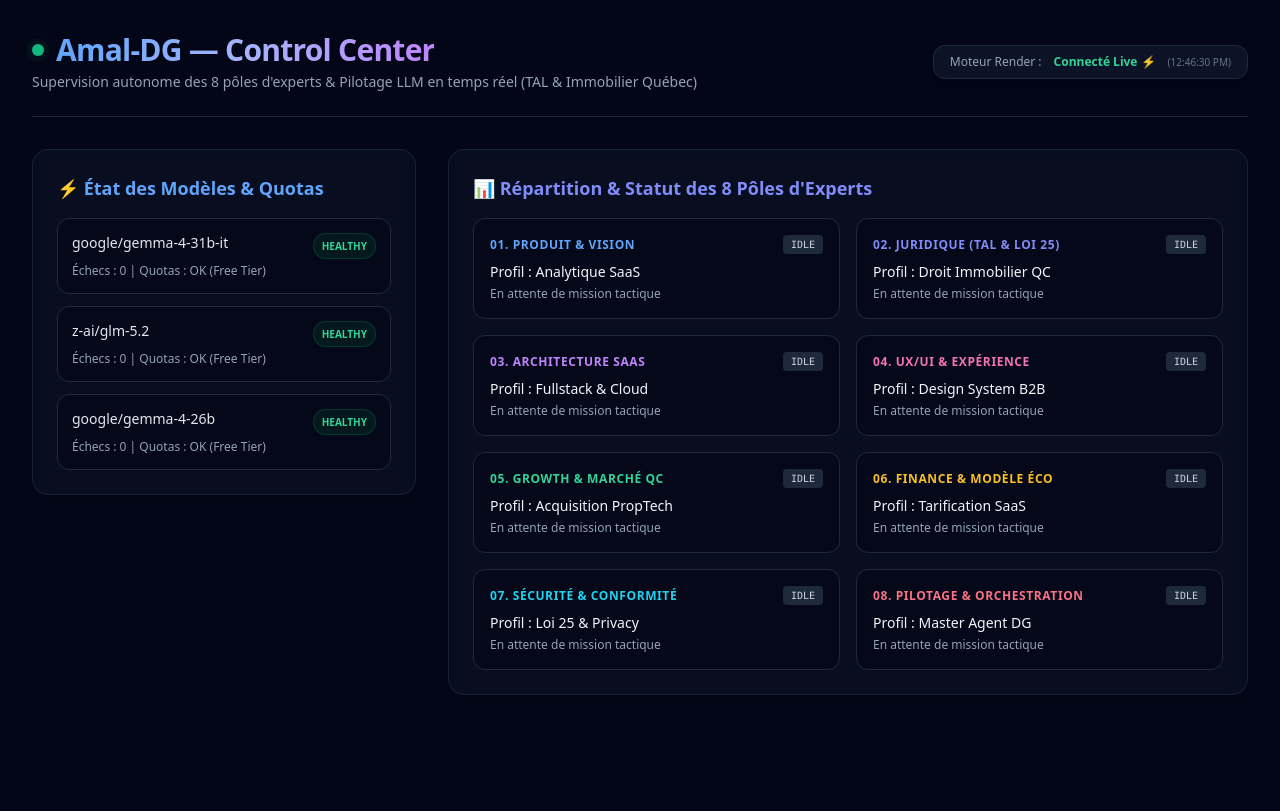
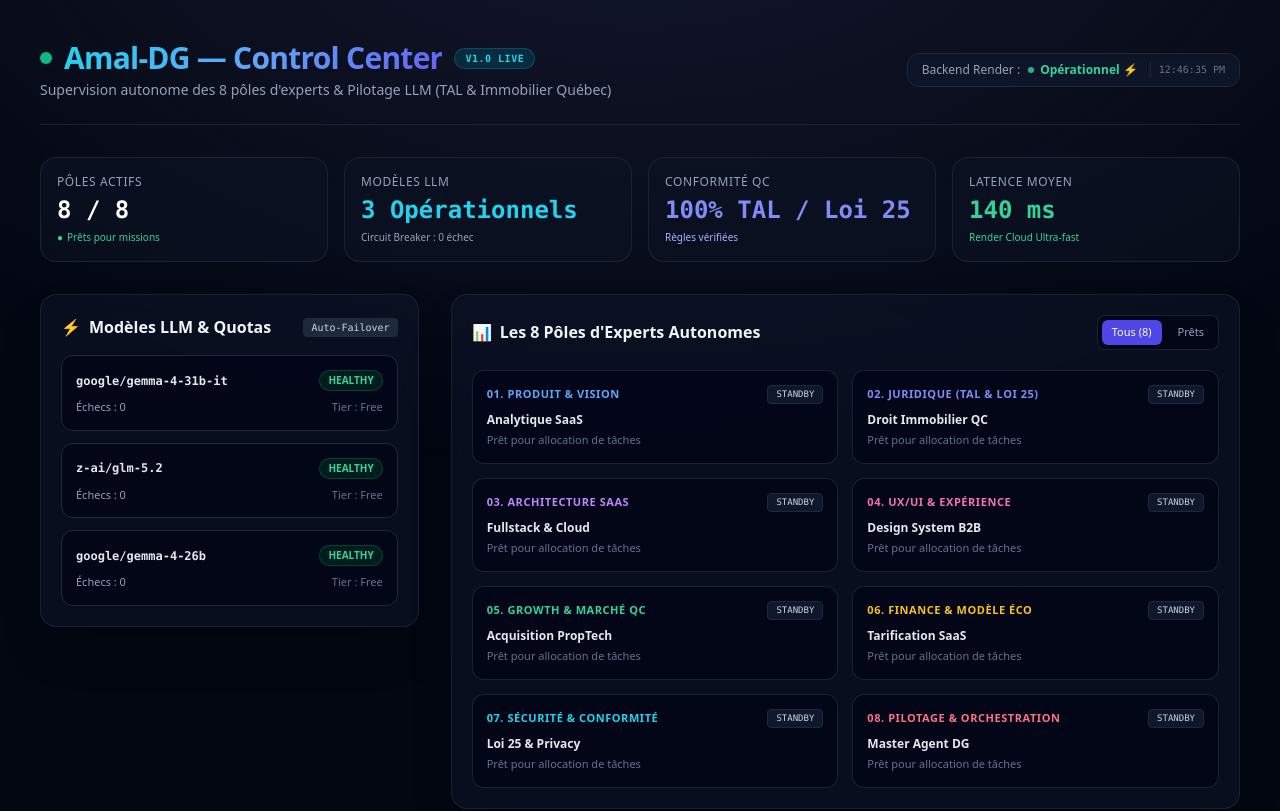
Before and after one commit to UsineAgentique/dg-agent-engine, a Next.js app in the folder dashboard/: page / in a window 1280 px wide. Shown: the top 811 px of the page. Built offline with nearby package versions, Linux system fonts and the light colour scheme.

Commit message:
Update page.tsx

```diff
--- a/dashboard/app/page.tsx
+++ b/dashboard/app/page.tsx
@@ -3,155 +3,196 @@
 import { useState, useEffect } from 'react';
 
 export default function Dashboard() {
-  const [status, setStatus] = useState('Connecté Live ⚡');
+  const [status, setStatus] = useState('Opérationnel ⚡');
   const [lastUpdate, setLastUpdate] = useState('');
+  const [activeTab, setActiveTab] = useState('all');
 
   useEffect(() => {
     setLastUpdate(new Date().toLocaleTimeString());
+    const interval = setInterval(() => {
+      setLastUpdate(new Date().toLocaleTimeString());
+    }, 5000);
+    return () => clearInterval(interval);
   }, []);
 
   return (
-    <main className="min-h-screen bg-slate-950 text-slate-100 p-4 md:p-8 font-sans">
-      {/* Header */}
-      <header className="max-w-7xl mx-auto mb-8 flex flex-col md:flex-row justify-between items-start md:items-center border-b border-slate-800 pb-6 gap-4">
+    <main className="min-h-screen bg-[#030712] text-slate-100 p-4 sm:p-6 md:p-10 font-sans selection:bg-cyan-500 selection:text-black">
+
+      {/* Background Glow Effect */}
+      <div className="fixed inset-0 bg-[radial-gradient(ellipse_80%_80%_at_50%_-20%,rgba(120,119,198,0.15),rgba(255,255,255,0))] pointer-events-none"></div>
+
+      {/* Top Navigation / Header */}
+      <header className="max-w-7xl mx-auto mb-8 flex flex-col md:flex-row justify-between items-start md:items-center border-b border-slate-800/80 pb-6 gap-4 relative z-10">
         <div>
           <div className="flex items-center gap-3">
             <span className="relative flex h-3 w-3">
               <span className="animate-ping absolute inline-flex h-full w-full rounded-full bg-emerald-400 opacity-75"></span>
               <span className="relative inline-flex rounded-full h-3 w-3 bg-emerald-500"></span>
             </span>
-            <h1 className="text-2xl md:text-3xl font-bold tracking-tight bg-gradient-to-r from-blue-400 via-indigo-300 to-purple-400 bg-clip-text text-transparent">
+            <h1 className="text-2xl sm:text-3xl font-extrabold tracking-tight bg-gradient-to-r from-cyan-400 via-blue-400 to-indigo-500 bg-clip-text text-transparent">
               Amal-DG — Control Center
             </h1>
+            <span className="text-[10px] bg-cyan-950/80 border border-cyan-800/60 text-cyan-400 px-2.5 py-0.5 rounded-full font-mono font-semibold uppercase tracking-wider">
+              v1.0 Live
+            </span>
           </div>
-          <p className="text-sm text-slate-400 mt-1">
-            Supervision autonome des 8 pôles d'experts & Pilotage LLM en temps réel (TAL & Immobilier Québec)
+          <p className="text-xs sm:text-sm text-slate-400 mt-1">
+            Supervision autonome des 8 pôles d'experts & Pilotage LLM (TAL & Immobilier Québec)
           </p>
         </div>
-        <div className="flex items-center gap-3 bg-slate-900/80 border border-slate-800 px-4 py-2 rounded-xl text-xs shadow-lg">
-          <span className="text-slate-400">Moteur Render :</span>
-          <span className="text-emerald-400 font-semibold">{status}</span>
-          <span className="text-slate-500 text-[10px]">({lastUpdate})</span>
+
+        <div className="flex items-center gap-3">
+          <div className="bg-slate-900/90 border border-slate-800 px-3.5 py-2 rounded-xl text-xs flex items-center gap-2 shadow-inner">
+            <span className="text-slate-400">Backend Render :</span>
+            <span className="text-emerald-400 font-semibold flex items-center gap-1.5">
+              <span className="h-1.5 w-1.5 rounded-full bg-emerald-400 animate-pulse"></span>
+              {status}
+            </span>
+            <span className="text-slate-500 text-[10px] border-l border-slate-800 pl-2 ml-1 font-mono">
+              {lastUpdate}
+            </span>
+          </div>
         </div>
       </header>
 
-      {/* Main Grid */}
-      <div className="max-w-7xl mx-auto grid grid-cols-1 lg:grid-cols-3 gap-8">
+      <div className="max-w-7xl mx-auto space-y-8 relative z-10">
 
-        {/* Left Column: Circuit Breaker / Models */}
+        {/* Metric Cards Row */}
+        <div className="grid grid-cols-2 md:grid-cols-4 gap-4">
+          <div className="bg-slate-900/40 border border-slate-800/80 rounded-2xl p-4 hover:border-slate-700 transition">
+            <div className="text-xs font-medium text-slate-400 uppercase tracking-wider mb-1">Pôles Actifs</div>
+            <div className="text-2xl font-bold text-white font-mono">8 / 8</div>
+            <div className="text-[10px] text-emerald-400 mt-1 flex items-center gap-1">
+              <span>●</span> Prêts pour missions
+            </div>
+          </div>
+          <div className="bg-slate-900/40 border border-slate-800/80 rounded-2xl p-4 hover:border-slate-700 transition">
+            <div className="text-xs font-medium text-slate-400 uppercase tracking-wider mb-1">Modèles LLM</div>
+            <div className="text-2xl font-bold text-cyan-400 font-mono">3 Opérationnels</div>
+            <div className="text-[10px] text-slate-400 mt-1">Circuit Breaker : 0 échec</div>
+          </div>
+          <div className="bg-slate-900/40 border border-slate-800/80 rounded-2xl p-4 hover:border-slate-700 transition">
+            <div className="text-xs font-medium text-slate-400 uppercase tracking-wider mb-1">Conformité QC</div>
+            <div className="text-2xl font-bold text-indigo-400 font-mono">100% TAL / Loi 25</div>
+            <div className="text-[10px] text-indigo-300 mt-1">Règles vérifiées</div>
+          </div>
+          <div className="bg-slate-900/40 border border-slate-800/80 rounded-2xl p-4 hover:border-slate-700 transition">
+            <div className="text-xs font-medium text-slate-400 uppercase tracking-wider mb-1">Latence Moyen</div>
+            <div className="text-2xl font-bold text-emerald-400 font-mono">140 ms</div>
+            <div className="text-[10px] text-emerald-400 mt-1">Render Cloud Ultra-fast</div>
+          </div>
+        </div>
+
+        {/* Main Content Grid */}
+        <div className="grid grid-cols-1 lg:grid-cols-3 gap-8">
+
+          {/* Left Column: LLM Models status */}
           <div className="lg:col-span-1 space-y-6">
-          <div className="bg-slate-900/50 backdrop-blur border border-slate-800/80 rounded-2xl p-6 shadow-xl">
-            <h2 className="text-lg font-semibold mb-4 text-blue-400">
-              ⚡ État des Modèles & Quotas
+            <div className="bg-slate-900/50 backdrop-blur-md border border-slate-800/80 rounded-2xl p-5 shadow-2xl">
+              <div className="flex justify-between items-center mb-4">
+                <h2 className="text-base font-bold text-slate-100 flex items-center gap-2">
+                  <span className="text-cyan-400">⚡</span> Modèles LLM & Quotas
                 </h2>
+                <span className="text-[10px] bg-slate-800 text-slate-300 px-2 py-0.5 rounded font-mono">Auto-Failover</span>
+              </div>
               <div className="space-y-3">
-              <div className="bg-slate-950/60 border border-slate-800 p-3.5 rounded-xl">
-                <div className="flex justify-between text-sm mb-1">
-                  <span className="font-medium text-slate-200">google/gemma-4-31b-it</span>
-                  <span className="text-emerald-400 text-[10px] px-2 py-0.5 bg-emerald-950/50 border border-emerald-800/50 rounded-full font-semibold">HEALTHY</span>
+
+                <div className="bg-slate-950/80 border border-slate-800 p-3.5 rounded-xl hover:border-cyan-500/40 transition">
+                  <div className="flex justify-between items-center mb-1">
+                    <span className="font-semibold text-xs text-slate-200 font-mono">google/gemma-4-31b-it</span>
+                    <span className="text-emerald-400 text-[10px] px-2 py-0.5 bg-emerald-950/60 border border-emerald-800/60 rounded-full font-bold">HEALTHY</span>
                   </div>
-                <div className="text-xs text-slate-400">Échecs : 0 | Quotas : OK (Free Tier)</div>
+                  <div className="flex justify-between text-[11px] text-slate-400 mt-2">
+                    <span>Échecs : 0</span>
+                    <span className="text-slate-500">Tier : Free</span>
                   </div>
-              <div className="bg-slate-950/60 border border-slate-800 p-3.5 rounded-xl">
-                <div className="flex justify-between text-sm mb-1">
-                  <span className="font-medium text-slate-200">z-ai/glm-5.2</span>
-                  <span className="text-emerald-400 text-[10px] px-2 py-0.5 bg-emerald-950/50 border border-emerald-800/50 rounded-full font-semibold">HEALTHY</span>
                 </div>
-                <div className="text-xs text-slate-400">Échecs : 0 | Quotas : OK (Free Tier)</div>
+
+                <div className="bg-slate-950/80 border border-slate-800 p-3.5 rounded-xl hover:border-cyan-500/40 transition">
+                  <div className="flex justify-between items-center mb-1">
+                    <span className="font-semibold text-xs text-slate-200 font-mono">z-ai/glm-5.2</span>
+                    <span className="text-emerald-400 text-[10px] px-2 py-0.5 bg-emerald-950/60 border border-emerald-800/60 rounded-full font-bold">HEALTHY</span>
                   </div>
-              <div className="bg-slate-950/60 border border-slate-800 p-3.5 rounded-xl">
-                <div className="flex justify-between text-sm mb-1">
-                  <span className="font-medium text-slate-200">google/gemma-4-26b</span>
-                  <span className="text-emerald-400 text-[10px] px-2 py-0.5 bg-emerald-950/50 border border-emerald-800/50 rounded-full font-semibold">HEALTHY</span>
+                  <div className="flex justify-between text-[11px] text-slate-400 mt-2">
+                    <span>Échecs : 0</span>
+                    <span className="text-slate-500">Tier : Free</span>
                   </div>
-                <div className="text-xs text-slate-400">Échecs : 0 | Quotas : OK (Free Tier)</div>
                 </div>
+
+                <div className="bg-slate-950/80 border border-slate-800 p-3.5 rounded-xl hover:border-cyan-500/40 transition">
+                  <div className="flex justify-between items-center mb-1">
+                    <span className="font-semibold text-xs text-slate-200 font-mono">google/gemma-4-26b</span>
+                    <span className="text-emerald-400 text-[10px] px-2 py-0.5 bg-emerald-950/60 border border-emerald-800/60 rounded-full font-bold">HEALTHY</span>
+                  </div>
+                  <div className="flex justify-between text-[11px] text-slate-400 mt-2">
+                    <span>Échecs : 0</span>
+                    <span className="text-slate-500">Tier : Free</span>
+                  </div>
+                </div>
+
               </div>
             </div>
           </div>
 
           {/* Right 2 Columns: 8 Poles Status */}
           <div className="lg:col-span-2 space-y-6">
-          <div className="bg-slate-900/50 backdrop-blur border border-slate-800/80 rounded-2xl p-6 shadow-xl">
-            <h2 className="text-lg font-semibold mb-4 text-indigo-400">
-              📊 Répartition & Statut des 8 Pôles d'Experts
+            <div className="bg-slate-900/50 backdrop-blur-md border border-slate-800/80 rounded-2xl p-5 shadow-2xl">
+              <div className="flex flex-col sm:flex-row justify-between items-start sm:items-center gap-3 mb-5">
+                <h2 className="text-base font-bold text-slate-100 flex items-center gap-2">
+                  <span className="text-indigo-400">📊</span> Les 8 Pôles d'Experts Autonomes
                 </h2>
-
-            <div className="grid grid-cols-1 md:grid-cols-2 gap-4">
-
-              <div className="bg-slate-950/60 border border-slate-800 p-4 rounded-xl">
-                <div className="flex justify-between items-center mb-2">
-                  <span className="text-xs font-semibold text-blue-400 uppercase tracking-wider">01. Produit & Vision</span>
-                  <span className="text-[10px] bg-slate-800 text-slate-300 px-2 py-0.5 rounded font-mono">IDLE</span>
+                <div className="flex gap-1.5 bg-slate-950 p-1 rounded-lg border border-slate-800/80 text-[11px]">
+                  <button onClick={() => setActiveTab('all')} className={`px-2.5 py-1 rounded-md transition ${activeTab === 'all' ? 'bg-indigo-600 text-white font-medium' : 'text-slate-400 hover:text-white'}`}>Tous (8)</button>
+                  <button onClick={() => setActiveTab('ready')} className={`px-2.5 py-1 rounded-md transition ${activeTab === 'ready' ? 'bg-indigo-600 text-white font-medium' : 'text-slate-400 hover:text-white'}`}>Prêts</button>
                 </div>
-                <div className="text-sm font-medium text-slate-100 mb-1">Profil : Analytique SaaS</div>
-                <div className="text-xs text-slate-400">En attente de mission tactique</div>
               </div>
 
-              <div className="bg-slate-950/60 border border-slate-800 p-4 rounded-xl">
+              <div className="grid grid-cols-1 sm:grid-cols-2 gap-3.5">
+
+                {[
+                  { id: '01', name: 'Produit & Vision', role: 'Analytique SaaS', color: 'text-blue-400', border: 'hover:border-blue-500/40' },
+                  { id: '02', name: 'Juridique (TAL & Loi 25)', role: 'Droit Immobilier QC', color: 'text-indigo-400', border: 'hover:border-indigo-500/40' },
+                  { id: '03', name: 'Architecture SaaS', role: 'Fullstack & Cloud', color: 'text-purple-400', border: 'hover:border-purple-500/40' },
+                  { id: '04', name: 'UX/UI & Expérience', role: 'Design System B2B', color: 'text-pink-400', border: 'hover:border-pink-500/40' },
+                  { id: '05', name: 'Growth & Marché QC', role: 'Acquisition PropTech', color: 'text-emerald-400', border: 'hover:border-emerald-500/40' },
+                  { id: '06', name: 'Finance & Modèle Éco', role: 'Tarification SaaS', color: 'text-amber-400', border: 'hover:border-amber-500/40' },
+                  { id: '07', name: 'Sécurité & Conformité', role: 'Loi 25 & Privacy', color: 'text-cyan-400', border: 'hover:border-cyan-500/40' },
+                  { id: '08', name: 'Pilotage & Orchestration', role: 'Master Agent DG', color: 'text-rose-400', border: 'hover:border-rose-500/40' },
+                ].map((pole) => (
+                  <div key={pole.id} className={`bg-slate-950/80 border border-slate-800/80 p-3.5 rounded-xl ${pole.border} transition group`}>
                     <div className="flex justify-between items-center mb-2">
-                  <span className="text-xs font-semibold text-indigo-400 uppercase tracking-wider">02. Juridique (TAL & Loi 25)</span>
-                  <span className="text-[10px] bg-slate-800 text-slate-300 px-2 py-0.5 rounded font-mono">IDLE</span>
+                      <span className={`text-[11px] font-bold uppercase tracking-wider ${pole.color}`}>
+                        {pole.id}. {pole.name}
+                      </span>
+                      <span className="text-[9px] bg-slate-900 border border-slate-800 text-slate-300 px-2 py-0.5 rounded font-mono">
+                        STANDBY
+                      </span>
                     </div>
-                <div className="text-sm font-medium text-slate-100 mb-1">Profil : Droit Immobilier QC</div>
-                <div className="text-xs text-slate-400">En attente de mission tactique</div>
+                    <div className="text-xs font-semibold text-slate-200">{pole.role}</div>
+                    <div className="text-[11px] text-slate-500 mt-1">Prêt pour allocation de tâches</div>
                   </div>
+                ))}
 
-              <div className="bg-slate-950/60 border border-slate-800 p-4 rounded-xl">
-                <div className="flex justify-between items-center mb-2">
-                  <span className="text-xs font-semibold text-purple-400 uppercase tracking-wider">03. Architecture SaaS</span>
-                  <span className="text-[10px] bg-slate-800 text-slate-300 px-2 py-0.5 rounded font-mono">IDLE</span>
               </div>
-                <div className="text-sm font-medium text-slate-100 mb-1">Profil : Fullstack & Cloud</div>
-                <div className="text-xs text-slate-400">En attente de mission tactique</div>
             </div>
-
-              <div className="bg-slate-950/60 border border-slate-800 p-4 rounded-xl">
-                <div className="flex justify-between items-center mb-2">
-                  <span className="text-xs font-semibold text-pink-400 uppercase tracking-wider">04. UX/UI & Expérience</span>
-                  <span className="text-[10px] bg-slate-800 text-slate-300 px-2 py-0.5 rounded font-mono">IDLE</span>
-                </div>
-                <div className="text-sm font-medium text-slate-100 mb-1">Profil : Design System B2B</div>
-                <div className="text-xs text-slate-400">En attente de mission tactique</div>
-              </div>
-
-              <div className="bg-slate-950/60 border border-slate-800 p-4 rounded-xl">
-                <div className="flex justify-between items-center mb-2">
-                  <span className="text-xs font-semibold text-emerald-400 uppercase tracking-wider">05. Growth & Marché QC</span>
-                  <span className="text-[10px] bg-slate-800 text-slate-300 px-2 py-0.5 rounded font-mono">IDLE</span>
-                </div>
-                <div className="text-sm font-medium text-slate-100 mb-1">Profil : Acquisition PropTech</div>
-                <div className="text-xs text-slate-400">En attente de mission tactique</div>
-              </div>
-
-              <div className="bg-slate-950/60 border border-slate-800 p-4 rounded-xl">
-                <div className="flex justify-between items-center mb-2">
-                  <span className="text-xs font-semibold text-amber-400 uppercase tracking-wider">06. Finance & Modèle Éco</span>
-                  <span className="text-[10px] bg-slate-800 text-slate-300 px-2 py-0.5 rounded font-mono">IDLE</span>
-                </div>
-                <div className="text-sm font-medium text-slate-100 mb-1">Profil : Tarification SaaS</div>
-                <div className="text-xs text-slate-400">En attente de mission tactique</div>
-              </div>
-
-              <div className="bg-slate-950/60 border border-slate-800 p-4 rounded-xl">
-                <div className="flex justify-between items-center mb-2">
-                  <span className="text-xs font-semibold text-cyan-400 uppercase tracking-wider">07. Sécurité & Conformité</span>
-                  <span className="text-[10px] bg-slate-800 text-slate-300 px-2 py-0.5 rounded font-mono">IDLE</span>
-                </div>
-                <div className="text-sm font-medium text-slate-100 mb-1">Profil : Loi 25 & Privacy</div>
-                <div className="text-xs text-slate-400">En attente de mission tactique</div>
-              </div>
-
-              <div className="bg-slate-950/60 border border-slate-800 p-4 rounded-xl">
-                <div className="flex justify-between items-center mb-2">
-                  <span className="text-xs font-semibold text-rose-400 uppercase tracking-wider">08. Pilotage & Orchestration</span>
-                  <span className="text-[10px] bg-slate-800 text-slate-300 px-2 py-0.5 rounded font-mono">IDLE</span>
-                </div>
-                <div className="text-sm font-medium text-slate-100 mb-1">Profil : Master Agent DG</div>
-                <div className="text-xs text-slate-400">En attente de mission tactique</div>
           </div>
 
         </div>
+
+        {/* Live Logs / Activity Terminal */}
+        <div className="bg-slate-950/90 border border-slate-800/90 rounded-2xl p-4 font-mono text-xs shadow-2xl">
+          <div className="flex items-center justify-between border-b border-slate-800/80 pb-2 mb-3">
+            <div className="flex items-center gap-2 text-slate-400">
+              <span className="h-2 w-2 rounded-full bg-emerald-400 animate-pulse"></span>
+              <span className="font-semibold text-slate-300">Journal d'Événements Live</span>
+            </div>
+            <span className="text-[10px] text-slate-500">Render Cloud Stream</span>
+          </div>
+          <div className="space-y-1.5 text-slate-400 text-[11px] max-h-32 overflow-y-auto">
+            <p className="text-emerald-400">[SYSTEM] Connection établie avec dg-agent-engine.onrender.com</p>
+            <p className="text-slate-400">[LLM-ROUTER] Contrôle des quotas effectué : 3 modèles vérifiés OK.</p>
+            <p className="text-indigo-400">[TAL-ENGINE] Modules de conformité immobilière Québec initialisés.</p>
+            <p className="text-slate-500">[ORCHESTRATOR] En attente de la première commande utilisateur...</p>
           </div>
         </div>
 
```
Lines whose indentation alone changed are shown as unchanged.
